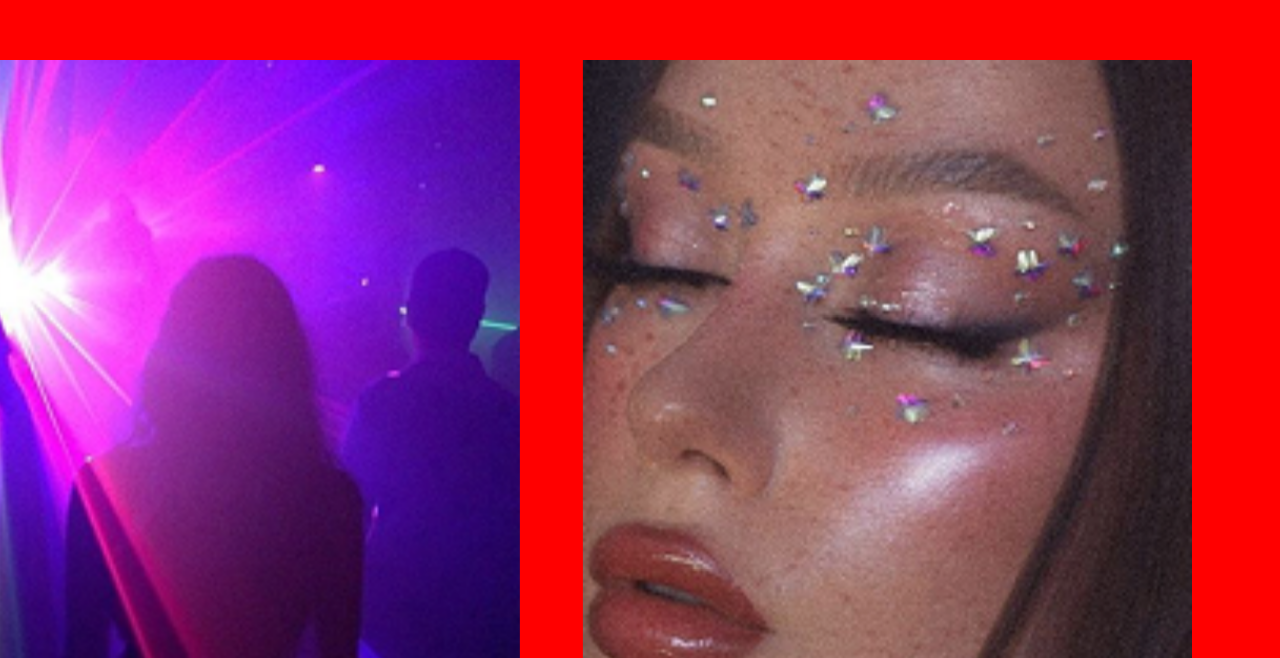
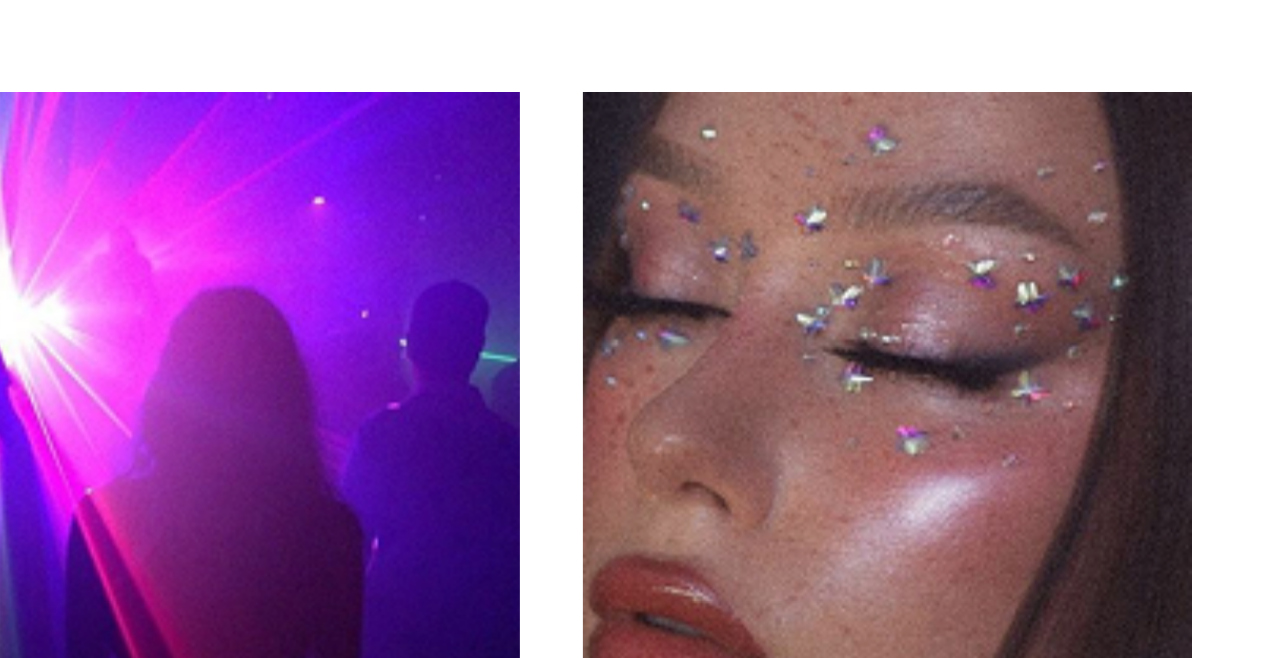
Before and after one commit to AdryanPro/claxStudio, a React (Vite) app: page /Molly in a window 1280 px wide. Shown: the part 142-800 px from the top of the page. Built offline with nearby package versions, Linux system fonts and the light colour scheme; the HTML template or start-up script is replaced by a standard one; a web font is replaced by a local one.

Commit message:
fix for macBook 13 pouces

```diff
--- a/src/CSS/TopProject.css
+++ b/src/CSS/TopProject.css
@@ -92,11 +92,11 @@
 @media only screen
   and (min-width: 1280px)
   and (max-width: 1440px) {
-    .topProjectWrapper{
-        background-color: red;
+    .headerComponent{
+        margin-bottom: 12vh;
     }
-    body{
-        background-color: red;
+    .imgRandomMix{
+        margin-top: 25vh;
     }
 }
 @media only screen
@@ -104,7 +104,10 @@
   and (max-device-width: 2560px)
   and (min-device-height: 1600px)
   and (max-device-height: 1600px) {
-    .topProjectWrapper{
-        background-color: red;
+    .headerComponent{
+        margin-bottom: 12vh;
+    }
+    .imgRandomMix{
+        margin-top: 25vh;
     }
 }
```
